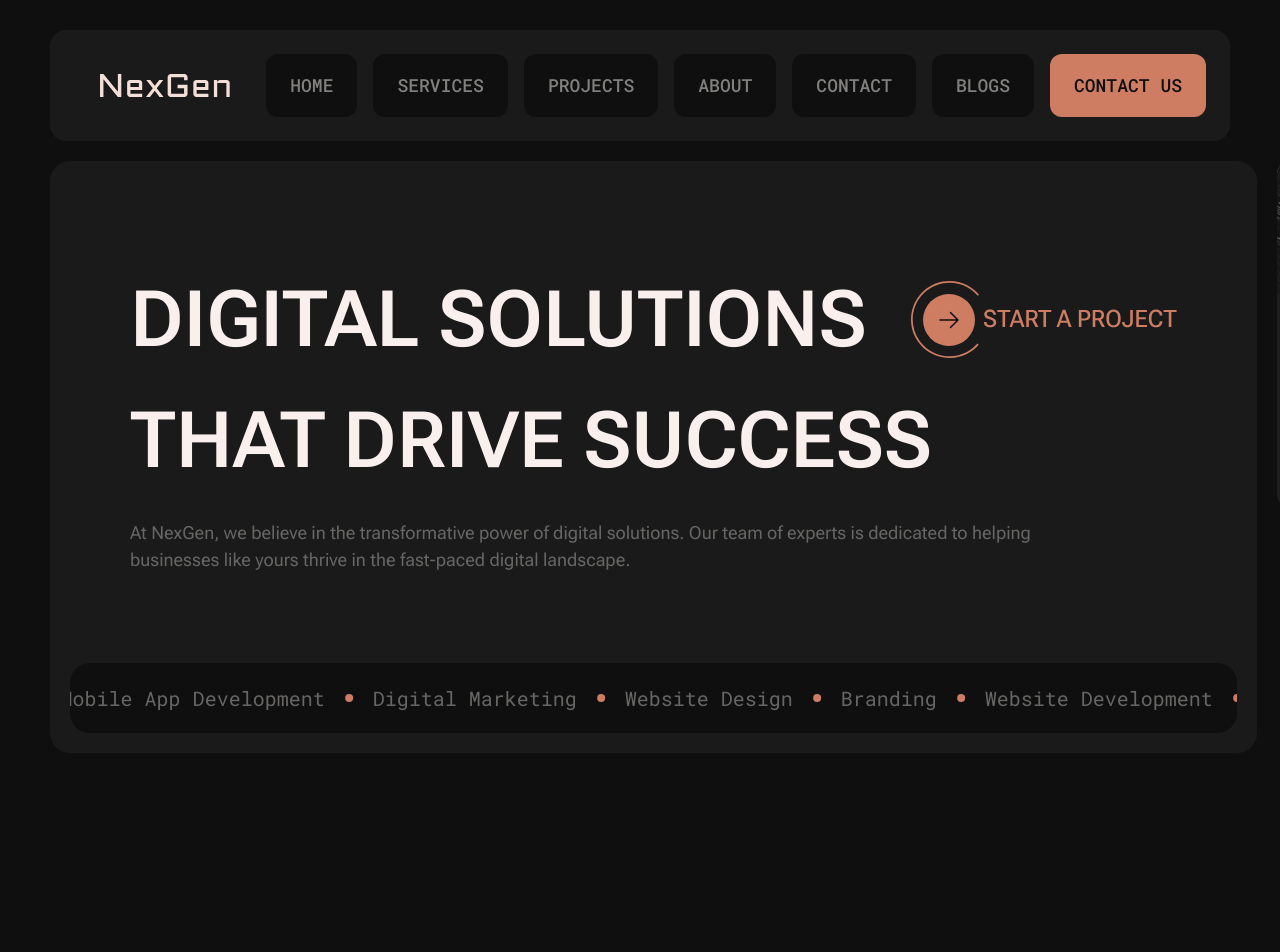
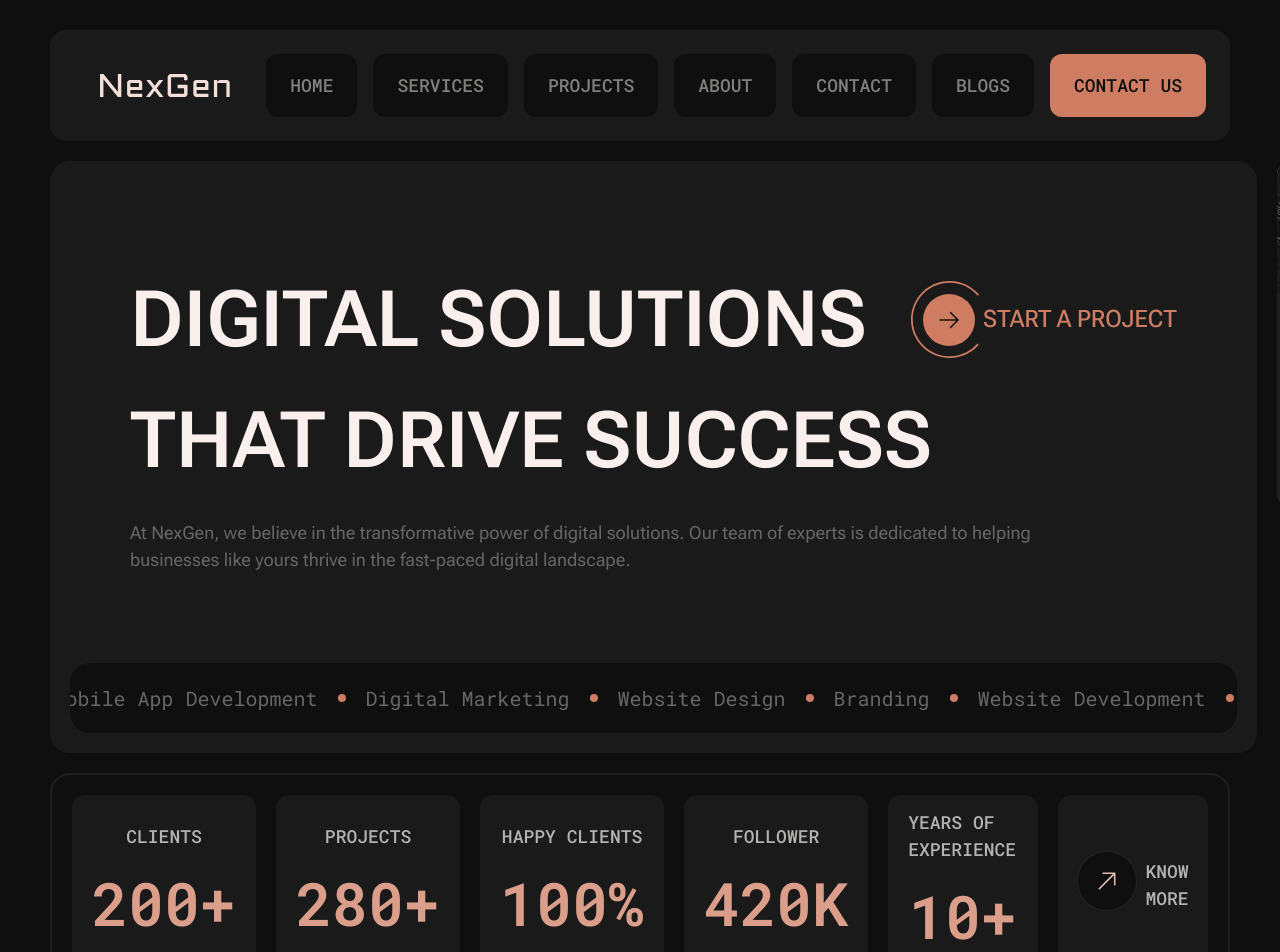
Before and after one commit to Gdzelishviliv/rowix-task, a React (Vite) app: page / in a window 1280 px wide. Shown: the top 952 px of the page. Before the commit the page ends 800 px from the top, so only its background shows below. Built offline with nearby package versions, Linux system fonts and the light colour scheme.

Commit message:
feat[add]-achievemnts section

```diff
--- a/src/App.jsx
+++ b/src/App.jsx
@@ -1,4 +1,5 @@
 import "./App.css";
+import Achivements from "./components/organisms/Achivements";
 import Header from "./components/organisms/Header";
 import Home from "./components/organisms/Home";
 
@@ -7,6 +8,7 @@ function App() {
     <>
       <Header />
       <Home />
+      <Achivements />
     </>
   );
 }
--- /dev/null
+++ b/src/components/atoms/ArchiveCard.jsx
@@ -0,0 +1,38 @@
+import React from "react";
+
+const ArchiveCard = ({ name, number, variants, img }) => {
+  const baseStyles =
+    "flex flex-col justify-center items-center bg-[#1A1A1A] py-[30px] px-5 uppercase rounded-[14px] w-[280px] h-[180px] gap-2";
+
+  if (variants === "knowMore" || variants === "withImg") {
+    return (
+      <div className="flex justify-center items-center bg-[#1A1A1A] py-[30px] px-5 uppercase rounded-[14px] w-[280px] h-[180px] gap-2">
+        {img && (
+          <img
+            src={img}
+            alt={name}
+            className="w-[60px] h-[60px] object-contain mb-2"
+          />
+        )}
+        <h4 className="font-mono text-[18px] font-medium text-[#B3B3B2]">
+          {name}
+        </h4>
+      </div>
+    );
+  }
+
+  return (
+    <div className={baseStyles}>
+      <h4 className="font-mono text-[18px] font-medium text-[#B3B3B2]">
+        {name}
+      </h4>
+      {number && (
+        <span className="font-mono font-semibold text-[60px] text-[#DA9E8B]">
+          {number}
+        </span>
+      )}
+    </div>
+  );
+};
+
+export default ArchiveCard;
--- /dev/null
+++ b/src/components/organisms/Achivements.jsx
@@ -0,0 +1,29 @@
+import React from "react";
+import ArchiveIcn from "../../assets/ArchiveIcn.svg";
+import ArchiveCard from "../atoms/ArchiveCard";
+
+const Achivements = () => {
+  const AchivementItems = [
+    { name: "Clients", number: "200+" },
+    { name: "PROJECTS", number: "280+" },
+    { name: "HAPPY CLIENTS", number: "100%" },
+    { name: "FOLLOWER", number: "420k" },
+    { name: "Years Of Experience", number: "10+" },
+    { name: "Know More", variants: "withImg", img: ArchiveIcn },
+  ];
+  return (
+    <div className="flex gap-5 border-2 border-[#1F1F1F] p-5 rounded-[20px]">
+      {AchivementItems.map((item) => (
+        <ArchiveCard
+          key={item.name}
+          name={item.name}
+          number={item.number}
+          img={item.img}
+          variants={item.variants}
+        />
+      ))}
+    </div>
+  );
+};
+
+export default Achivements;
--- a/src/components/organisms/Home.jsx
+++ b/src/components/organisms/Home.jsx
@@ -1,5 +1,4 @@
 import React from "react";
-// import HomeContainerImage from "../../assets/HomeContainer.svg";
 import HomeSecondImage from "../../assets/HomeSecondImage.svg";
 import TickerAnimation from "../molecules/TickerAnimation";
 import HomeStart from "../../assets/HomeStart.svg";
@@ -8,11 +7,6 @@ const Home = () => {
   return (
     <div className="flex gap-5">
       <div className="bg-[#1A1A1A] rounded-[20px]">
-        {/* <img
-          className="mt-[100px] m-20"
-          src={HomeContainerImage}
-          alt="home svg"
-        /> */}
         <div className="flex flex-col gap-1 mt-[100px] w-[1047px] mx-20 uppercase relative">
           <h1 className="text-[78px] text-[#F9EFEC] font-flex font-semibold leading-[150%]">
             Digital Solutions
```
Also changed, not shown: src/assets/ArchiveIcn.svg (added).
